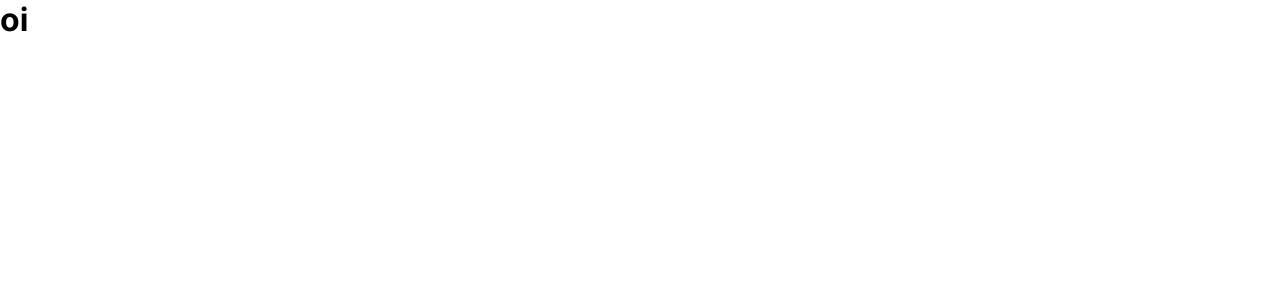
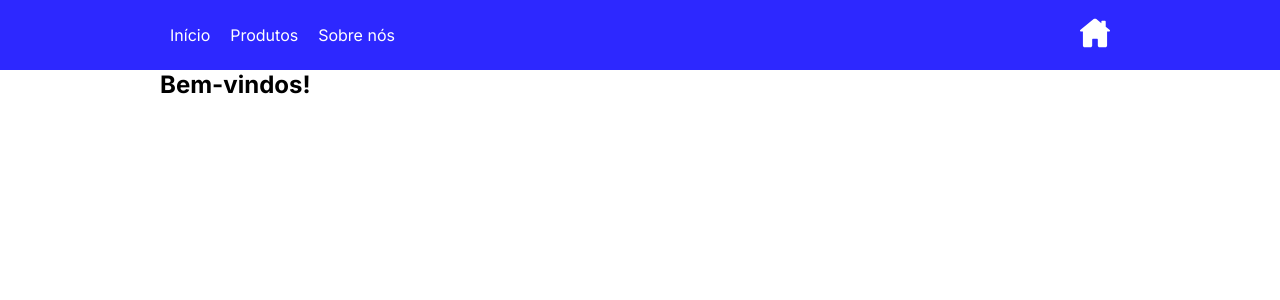
Before and after one commit to Ital023/DesafioReactRouter, a React (Vite) app: page / in a window 1280 px wide. Shown: the top 300 px of the page. Built offline with nearby package versions, Linux system fonts and the light colour scheme.

Commit message:
feat: Header

```diff
--- a/src/App.tsx
+++ b/src/App.tsx
@@ -1,20 +1,16 @@
 import { BrowserRouter, Route, Routes } from "react-router-dom";
 import Home from "./routes/Home";
+import HomeBody from "./routes/Home/HomeBody";
 
-export default function App(){
+export default function App() {
   return (
+    <BrowserRouter>
+      <Routes>
+        <Route path="/" element={<Home />}>
+          <Route index element={<HomeBody/>}/>
 
-    <BrowserRouter>
-     <Routes>
-      <Route path="/" element={<Home/>}>
-
-
-      </Route>
-
-
-
-     </Routes>
+        </Route>
+      </Routes>
     </BrowserRouter>
-
   );
 }
--- /dev/null
+++ b/src/components/Header/index.tsx
@@ -0,0 +1,22 @@
+import { Link, NavLink } from "react-router-dom";
+import HomeIcon from "../../assets/HomeIcon.svg";
+
+export default function Header() {
+  return (
+    <header className="drr-header-primary">
+      <nav className="drr-container">
+        <div className="drr-navbar-left">
+          <div className="dsc-menu-item">
+            <NavLink to={"/"}>Início</NavLink>
+            <NavLink to={"/"}>Produtos</NavLink>
+            <NavLink to={"/"}>Sobre nós</NavLink>
+          </div>
+        </div>
+
+        <Link to={"/"}>
+          <img src={HomeIcon} alt="Home-Icon" />
+        </Link>
+      </nav>
+    </header>
+  );
+}
--- a/src/index.css
+++ b/src/index.css
@@ -1,14 +1,12 @@
-@import url('https://fonts.googleapis.com/css2?family=Inter:ital,opsz,wght@0,14..32,100..900;1,14..32,100..900&display=swap');
+@import url("https://fonts.googleapis.com/css2?family=Inter:ital,opsz,wght@0,14..32,100..900;1,14..32,100..900&display=swap");
 
 :root {
-  --drr-color-bg-primary: #FFFFFF;
-  --drr-color-bg-secondary: #2D28FF;
-  --drr-color-bg-tertiary: #C7C7C7;
+  --drr-color-bg-primary: #ffffff;
+  --drr-color-bg-secondary: #2d28ff;
+  --drr-color-bg-tertiary: #c7c7c7;
 
-
-  --drr-color-font-primary: #FFFFFF;
+  --drr-color-font-primary: #ffffff;
   --drr-color-font-secondary: #000000;
-
 }
 
 * {
@@ -28,3 +26,32 @@ html,
 body {
   background-color: var(--dsc-color-bg-primary);
 }
+
+/* ---------------- Header ----------------- */
+
+.drr-header-primary {
+  height: 70px;
+  background-color: var(--drr-color-bg-secondary);
+}
+
+.drr-container {
+  width: 100%;
+  max-width: 960px;
+  margin: 0 auto;
+}
+
+nav {
+  display: flex;
+  justify-content: space-between;
+  align-items: center;
+  height: 100%;
+  padding: 0 10px;
+}
+
+.dsc-menu-item {
+  display: flex;
+  align-items: center;
+  gap: 20px;
+  color: var(--drr-color-font-primary);
+  font-weight: 400;
+}
--- /dev/null
+++ b/src/routes/Home/HomeBody/index.tsx
@@ -0,0 +1,10 @@
+import './styles.css'
+
+export default function HomeBody() {
+    return (
+        <div className="drr-container">
+            <h2>Bem-vindos!</h2>
+        </div>
+
+    );
+  }
--- a/src/routes/Home/index.tsx
+++ b/src/routes/Home/index.tsx
@@ -1,5 +1,11 @@
-export default function Home(){
-    return (
-        <h1>oi</h1>
-    );
+import { Outlet } from "react-router-dom";
+import Header from "../../components/Header";
+
+export default function Home() {
+  return (
+    <>
+      <Header />
+      <Outlet />
+    </>
+  );
 }
```
Also changed, not shown: src/assets/HomeIcon.svg (added), src/routes/Home/HomeBody/styles.css (added).
